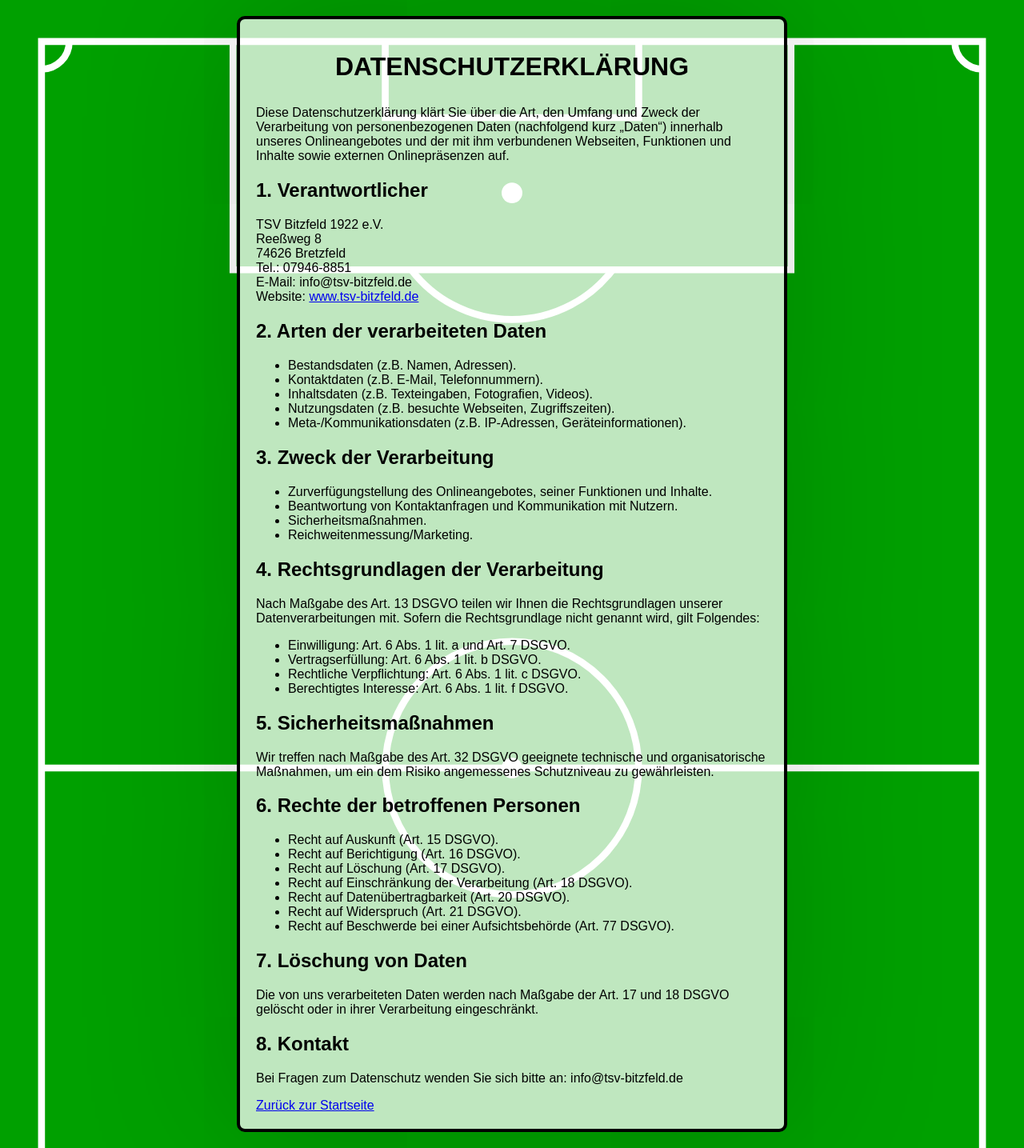
After one commit to pwwppw78/anmeldung-kinderfasching, a Flask app: page /datenschutz in a window 1280 px wide. The commit adds this page. Shown: the whole page at 80% size. Run offline with Flask 3, Linux system fonts and the light colour scheme; some libraries are stand-ins or nearby versions.

Commit message:
Integration Datenschutz

```diff
--- a/app.py
+++ b/app.py
@@ -124,6 +124,11 @@ def set_security_headers(response):
     response.headers['Strict-Transport-Security'] = 'max-age=31536000; includeSubDomains; preload'
     return response
 
+@app.route("/datenschutz")
+def privacy():
+    return render_template("privacy.html")
+
+
 
 if __name__ == "__main__":
     port = int(os.environ.get("PORT", 10000))
--- a/static/style.css
+++ b/static/style.css
@@ -191,6 +191,18 @@
 			margin-top: 20px;
 		}
 
+	/* Formatierung Datenschutz */
+		.privacy-link {
+			color: #b22222; /* Dunkelrot für Hervorhebung */
+			text-decoration: underline;
+			font-weight: bold;
+		}
+
+	/* Hover-Effekt Datenschutz */
+		.privacy-link:hover {
+			color: #8b0000;
+		}
+
 
 
 /*Formatierung auf verschiedene Bildschirme*/
--- /dev/null
+++ b/templates/privacy.html
@@ -0,0 +1,71 @@
+<!DOCTYPE html>
+<html lang="de">
+<head>
+    <meta charset="UTF-8">
+    <meta name="viewport" content="width=device-width, initial-scale=1.0">
+    <title>Datenschutzerklärung</title>
+    <link rel="stylesheet" href="{{ url_for('static', filename='style.css') }}">
+</head>
+<body>
+    <div class="container">
+        <h1>Datenschutzerklärung</h1>
+        <p>Diese Datenschutzerklärung klärt Sie über die Art, den Umfang und Zweck der Verarbeitung von personenbezogenen Daten (nachfolgend kurz „Daten“) innerhalb unseres Onlineangebotes und der mit ihm verbundenen Webseiten, Funktionen und Inhalte sowie externen Onlinepräsenzen auf.</p>
+
+        <h2>1. Verantwortlicher</h2>
+        <p>TSV Bitzfeld 1922 e.V.<br>
+        Reeßweg 8<br>
+        74626 Bretzfeld<br>
+        Tel.: 07946-8851<br>
+        E-Mail: info@tsv-bitzfeld.de<br>
+        Website: <a href="https://www.tsv-bitzfeld.de">www.tsv-bitzfeld.de</a></p>
+
+        <h2>2. Arten der verarbeiteten Daten</h2>
+        <ul>
+            <li>Bestandsdaten (z.B. Namen, Adressen).</li>
+            <li>Kontaktdaten (z.B. E-Mail, Telefonnummern).</li>
+            <li>Inhaltsdaten (z.B. Texteingaben, Fotografien, Videos).</li>
+            <li>Nutzungsdaten (z.B. besuchte Webseiten, Zugriffszeiten).</li>
+            <li>Meta-/Kommunikationsdaten (z.B. IP-Adressen, Geräteinformationen).</li>
+        </ul>
+
+        <h2>3. Zweck der Verarbeitung</h2>
+        <ul>
+            <li>Zurverfügungstellung des Onlineangebotes, seiner Funktionen und Inhalte.</li>
+            <li>Beantwortung von Kontaktanfragen und Kommunikation mit Nutzern.</li>
+            <li>Sicherheitsmaßnahmen.</li>
+            <li>Reichweitenmessung/Marketing.</li>
+        </ul>
+
+        <h2>4. Rechtsgrundlagen der Verarbeitung</h2>
+        <p>Nach Maßgabe des Art. 13 DSGVO teilen wir Ihnen die Rechtsgrundlagen unserer Datenverarbeitungen mit. Sofern die Rechtsgrundlage nicht genannt wird, gilt Folgendes:</p>
+        <ul>
+            <li>Einwilligung: Art. 6 Abs. 1 lit. a und Art. 7 DSGVO.</li>
+            <li>Vertragserfüllung: Art. 6 Abs. 1 lit. b DSGVO.</li>
+            <li>Rechtliche Verpflichtung: Art. 6 Abs. 1 lit. c DSGVO.</li>
+            <li>Berechtigtes Interesse: Art. 6 Abs. 1 lit. f DSGVO.</li>
+        </ul>
+
+        <h2>5. Sicherheitsmaßnahmen</h2>
+        <p>Wir treffen nach Maßgabe des Art. 32 DSGVO geeignete technische und organisatorische Maßnahmen, um ein dem Risiko angemessenes Schutzniveau zu gewährleisten.</p>
+
+        <h2>6. Rechte der betroffenen Personen</h2>
+        <ul>
+            <li>Recht auf Auskunft (Art. 15 DSGVO).</li>
+            <li>Recht auf Berichtigung (Art. 16 DSGVO).</li>
+            <li>Recht auf Löschung (Art. 17 DSGVO).</li>
+            <li>Recht auf Einschränkung der Verarbeitung (Art. 18 DSGVO).</li>
+            <li>Recht auf Datenübertragbarkeit (Art. 20 DSGVO).</li>
+            <li>Recht auf Widerspruch (Art. 21 DSGVO).</li>
+            <li>Recht auf Beschwerde bei einer Aufsichtsbehörde (Art. 77 DSGVO).</li>
+        </ul>
+
+        <h2>7. Löschung von Daten</h2>
+        <p>Die von uns verarbeiteten Daten werden nach Maßgabe der Art. 17 und 18 DSGVO gelöscht oder in ihrer Verarbeitung eingeschränkt.</p>
+
+        <h2>8. Kontakt</h2>
+        <p>Bei Fragen zum Datenschutz wenden Sie sich bitte an: info@tsv-bitzfeld.de</p>
+
+        <a href="/">Zurück zur Startseite</a>
+    </div>
+</body>
+</html>
```
Also changed, not shown: templates/form.html (+7 -0 lines).
